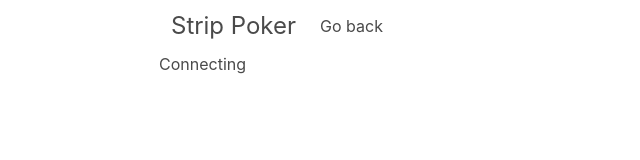
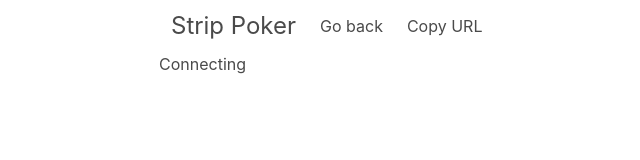
Before and after one commit to konkit/strip-poker, a Vue app in the folder frontend/: page /vote/1 in a window 1280 px wide. Shown: the top 160 px of the page, without its empty margins (31-671 px from the left). Built offline with nearby package versions, Linux system fonts and the light colour scheme; no server answers.

Commit message:
Add copy to clipboard functionality

```diff
--- a/frontend/src/views/Vote.vue
+++ b/frontend/src/views/Vote.vue
@@ -21,6 +21,7 @@
         <div class="navbar-menu">
           <div class="navbar-start">
             <a class="navbar-item" href="/">Go back</a>
+            <a class="navbar-item" @click="copyUrlToClipboard($event)">Copy URL</a>
           </div>
         </div>
       </div>
@@ -50,7 +51,7 @@
 <script lang='ts'>
 import { Component, Vue } from "vue-property-decorator";
 import Board from "../components/Board.vue";
-import {VoteValue, voteValues, UserStatus} from "../model"
+import { VoteValue, voteValues, UserStatus } from "../model";
 
 @Component({
   components: {
@@ -76,7 +77,9 @@ export default class Home extends Vue {
     this.revealed = false;
 
     const roomId = this.$route.params.roomid;
-    this.ws = new WebSocket(`ws://${window.location.host}/api/voteconnection/${roomId}`);
+    this.ws = new WebSocket(
+      `ws://${window.location.host}/api/voteconnection/${roomId}`
+    );
 
     if (this.ws) {
       this.ws.addEventListener("open", connectionEvent => {
@@ -137,6 +140,11 @@ export default class Home extends Vue {
   private sendCommand(command: any) {
     this.ws!.send(command);
   }
+
+  private copyUrlToClipboard(e) {
+    e.preventDefault();
+    navigator.clipboard.writeText(window.location.href);
+  }
 }
 </script>
 
```
